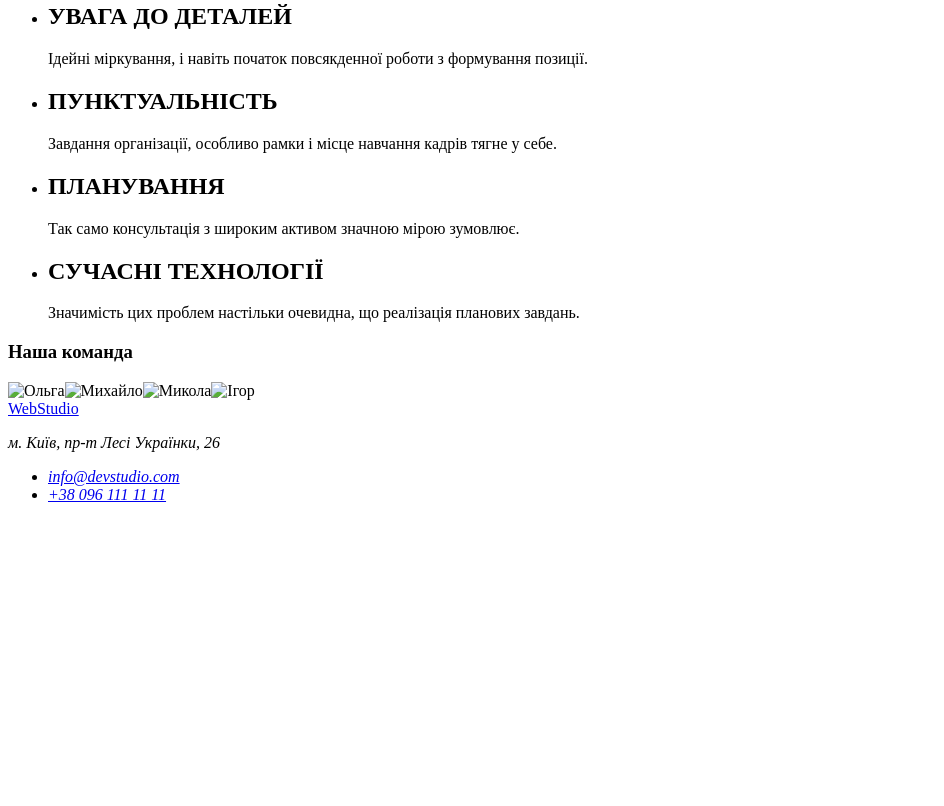
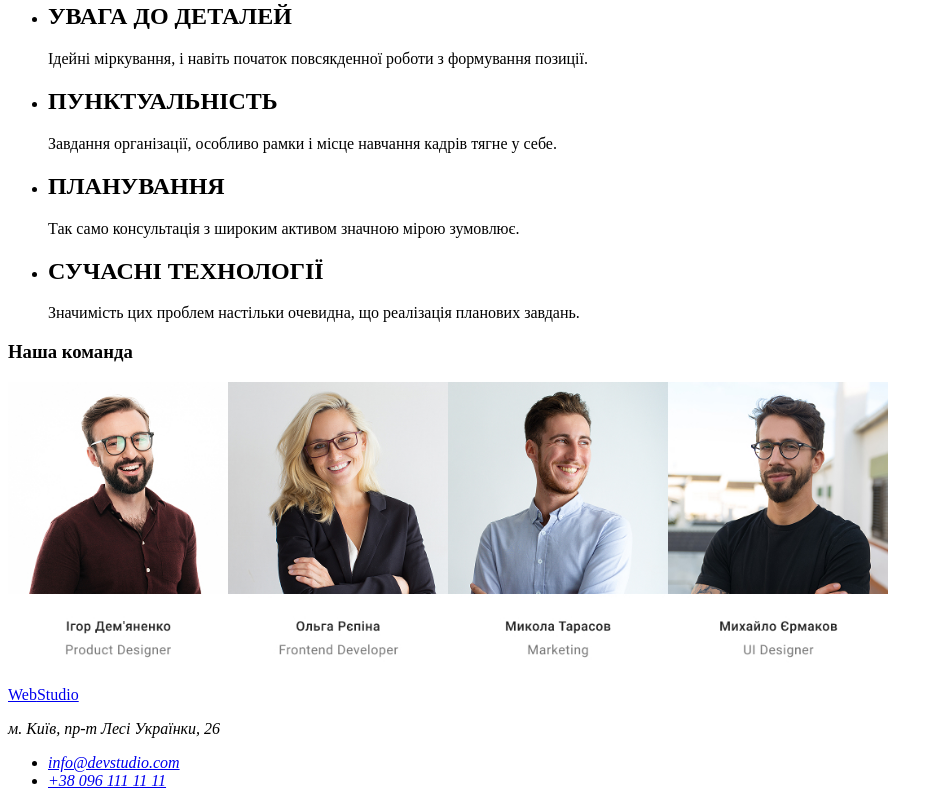
Before and after one commit to SutnychenkoMichailo/web-studio, a plain HTML site: page index.html in a window 1280 px wide. Shown: the part 1401-2207 px from the top of the page, without its empty margins (0-944 px from the left). Before the commit the page ends 1921 px from the top, so only its background shows below. Drawn offline with Linux system fonts and the light colour scheme.

Commit message:
Додав людей

```diff
--- a/index.html
+++ b/index.html
@@ -90,13 +90,17 @@
       </ul>
       <section>
         <h3>Наша команда</h3>
-        <img src="./image copy 2.png" alt="Ольга" width="220" /><img
-          src="./image copy 5.png"
+        <img
+          src="./src/images/Igor Demanchenko.jpg"
+          alt="Ігор"
+          width="220"
+        /><img src="./src/images/Olga repina.jpg" alt="Ольга" width="220" /><img
+          src="./src/images/Mukola Tarasov.jpg"
+          alt="Микола"
+          width="220"
+        /><img
+          src="./src/images/Michailo Ermakov.jpg"
           alt="Михайло"
-          width="220"
-        /><img src="./image copy 6.png" alt="Микола" width="220" /><img
-          src="./image copy 7.png"
-          alt="Ігор"
           width="220"
         />
       </section>
```
Also changed, not shown: src/images/Igor Demanchenko.jpg (added), src/images/Michailo Ermakov.jpg (added), src/images/Mukola Tarasov.jpg (added), src/images/Olga repina.jpg (added).
